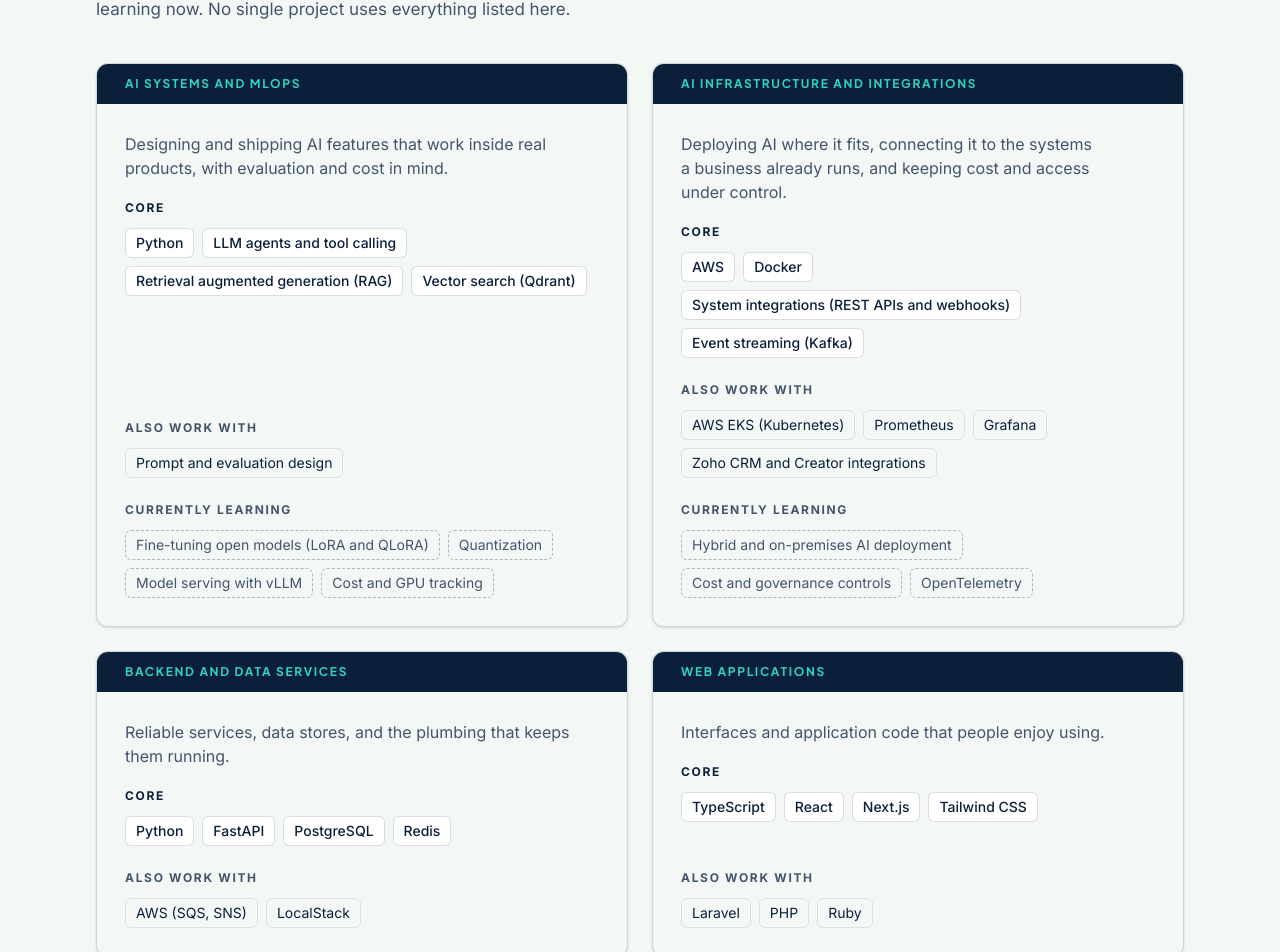
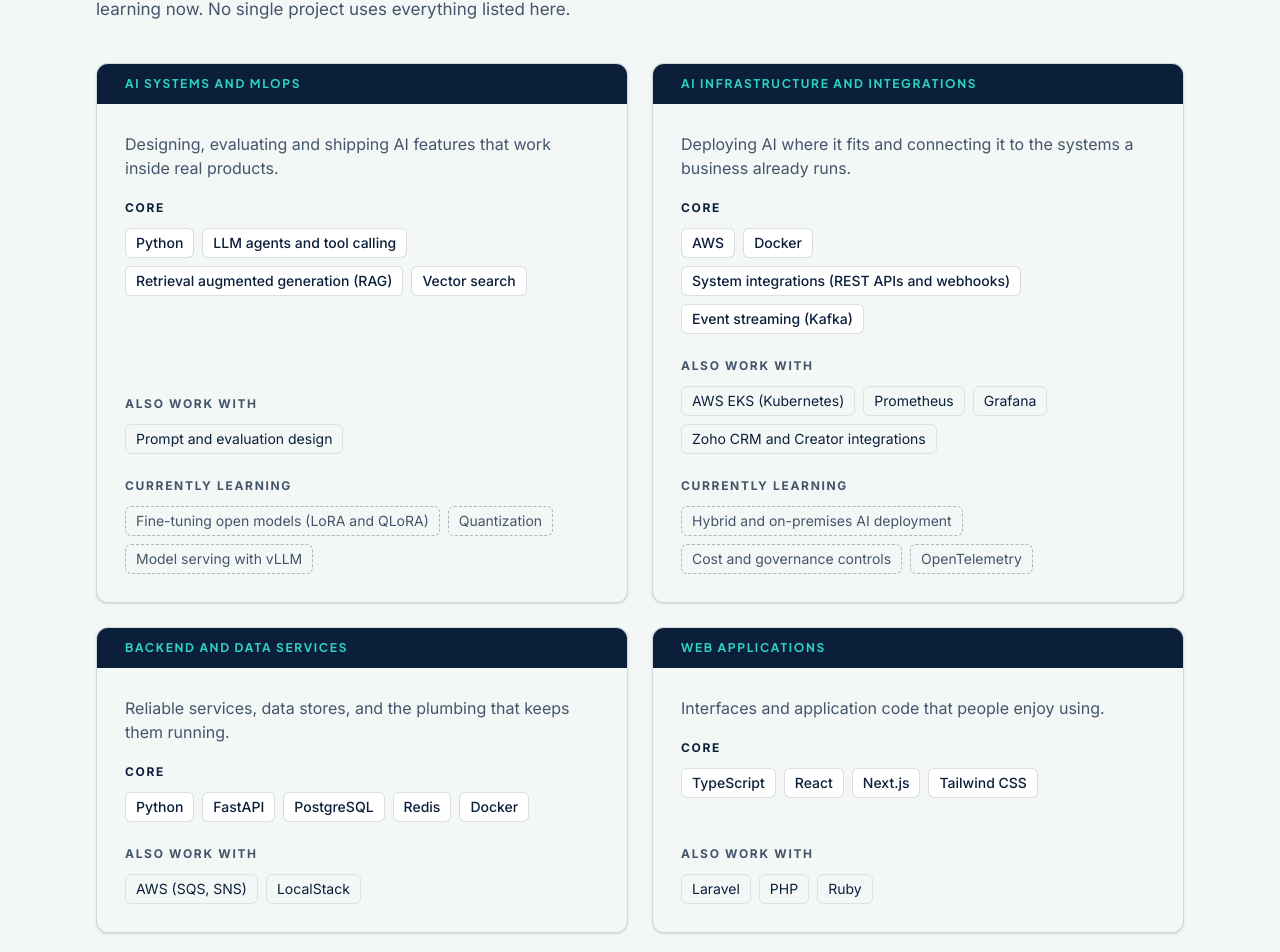
Before and after one commit to gilbertofke/gilbert-portfolio, a Next.js app: page / in a window 1280 px wide. Shown: the part 3140-4092 px from the top of the page. Built offline with nearby package versions, Linux system fonts and the light colour scheme; no server answers.

Commit message:
Balance skill group sizes

```diff
--- a/src/data/skills.ts
+++ b/src/data/skills.ts
@@ -6,26 +6,25 @@ export const skillGroups: SkillGroup[] = [
     id: "ai",
     title: lensLabels.ai,
     summary:
-      "Designing and shipping AI features that work inside real products, with evaluation and cost in mind.",
+      "Designing, evaluating and shipping AI features that work inside real products.",
     core: [
       "Python",
       "LLM agents and tool calling",
       "Retrieval augmented generation (RAG)",
-      "Vector search (Qdrant)",
+      "Vector search",
     ],
     familiar: ["Prompt and evaluation design"],
     learning: [
       "Fine-tuning open models (LoRA and QLoRA)",
       "Quantization",
       "Model serving with vLLM",
-      "Cost and GPU tracking",
     ],
   },
   {
     id: "infra",
     title: lensLabels.infra,
     summary:
-      "Deploying AI where it fits, connecting it to the systems a business already runs, and keeping cost and access under control.",
+      "Deploying AI where it fits and connecting it to the systems a business already runs.",
     core: [
       "AWS",
       "Docker",
@@ -48,7 +47,7 @@ export const skillGroups: SkillGroup[] = [
     id: "backend",
     title: lensLabels.backend,
     summary: "Reliable services, data stores, and the plumbing that keeps them running.",
-    core: ["Python", "FastAPI", "PostgreSQL", "Redis"],
+    core: ["Python", "FastAPI", "PostgreSQL", "Redis", "Docker"],
     familiar: ["AWS (SQS, SNS)", "LocalStack"],
   },
   {
```
